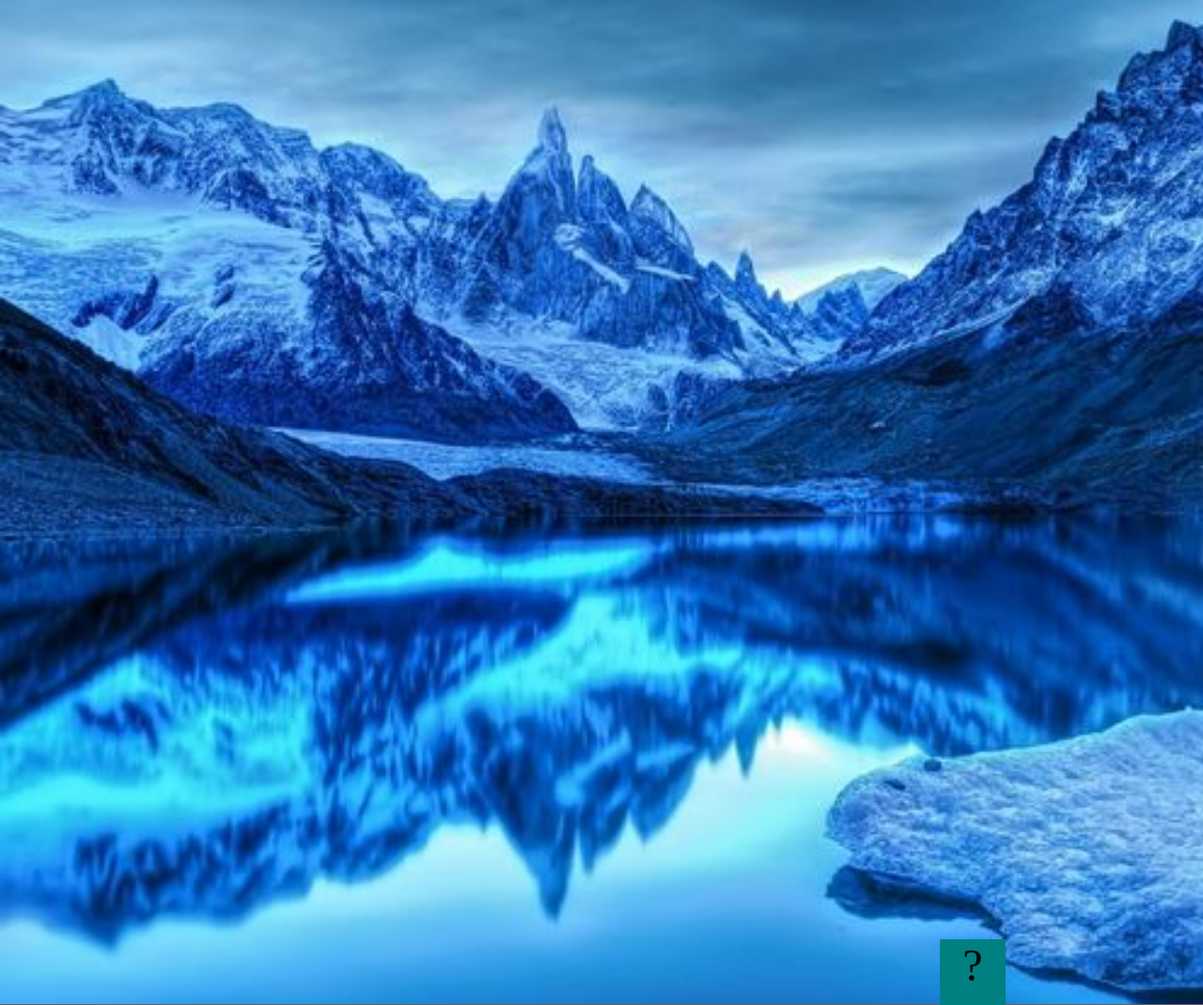
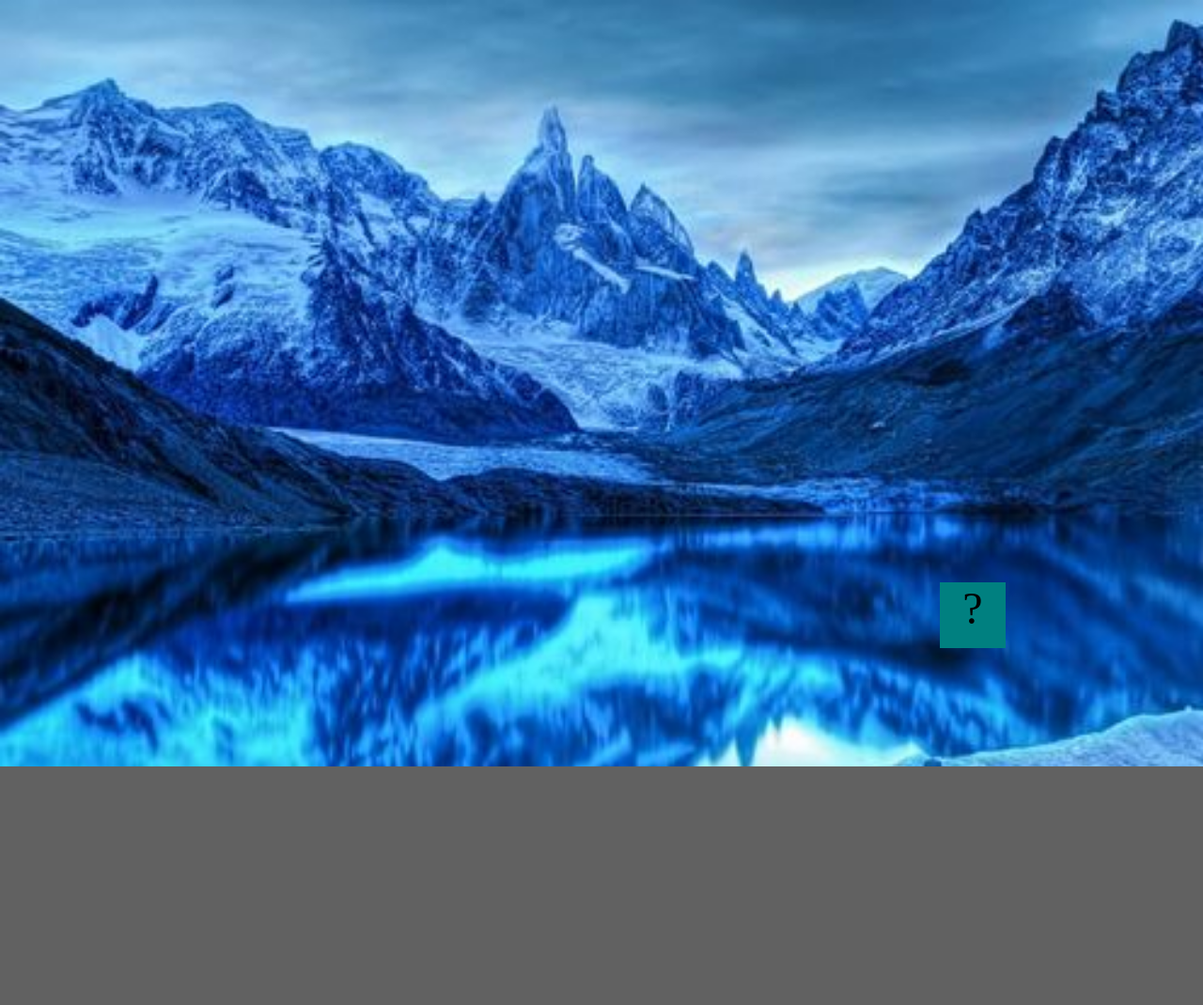
Before and after one commit to MohammadIbrahim5044/MohammadIbrahim5044.github.io, a plain HTML site: page fsd-projects/bouncing-box/index.html in a window 1280 px wide. Shown: the whole page at 94% size. After the commit the page ends 816 px from the top, so only its background shows below. Drawn offline with Linux system fonts and the light colour scheme.

Commit message:
completed bouncing box project

```diff
--- a/fsd-projects/bouncing-box/index.html
+++ b/fsd-projects/bouncing-box/index.html
@@ -1,8 +1,7 @@
 <!DOCTYPE html>
 <html>
-
   <head>
-	<meta charset="utf-8">
+    <meta charset="utf-8" />
     <title>Bouncing Box</title>
     <script src="jquery.min.js"></script>
     <style>
@@ -22,17 +21,15 @@
 
       .board {
         height: 100vh;
-		} body {
+      }
+      body {
         background-image: url("img/js45567.jpg");
         background-repeat: no-repeat;
         background-size: 1900px;
         background-color: #616161;
-
       }
-
     </style>
     <!-- 	<script src="//cdnjs.cloudflare.com/ajax/libs/jquery/2.1.1/jquery.min.js"></script> -->
-
   </head>
 
   <body class="board">
@@ -78,9 +75,7 @@
       	var positionY = 0;
       	var points = 0;
       	var speed = 10;
-			var speedY;
-			var positionY;
-
+      	var speedY = 10;
       	var boardHeight = jQuery(window).height();
 
 
@@ -94,19 +89,24 @@
       	*/
       	function update() {
       		positionX = positionX + speed;
-				positionY = positionY + speed;
+      		positionY = positionY + speedY;
                     moveBoxTo(positionX, positionY)
                     if (positionX > boardWidth)   {
                      speed = speed * -1;
       		}
-
-
-				else if (positionX < 0) {
+          	if (positionX < 0) {
       		speed *= -1;
+      		}
+      		if (positionY > boardHeight)   {
+      			speedY = speedY * -1;
+      		}
+      		 if (positionY < 0) {
+      			speedY *= -1;
+      		}
 
       		}
 
-			};
+
 
       	/*
       	This Function will be called each time the box is clicked. Each time it is called,
@@ -122,6 +122,7 @@
       	  points = points + 1;
       	  changeBoxText(points);
       	  speed = 3 * points + 10;
+      	  speedY = 3 * points + 10;
 
 
 
@@ -135,5 +136,4 @@
       })();
     </script>
   </body>
-
 </html>
```
Lines whose indentation alone changed are shown as unchanged.
